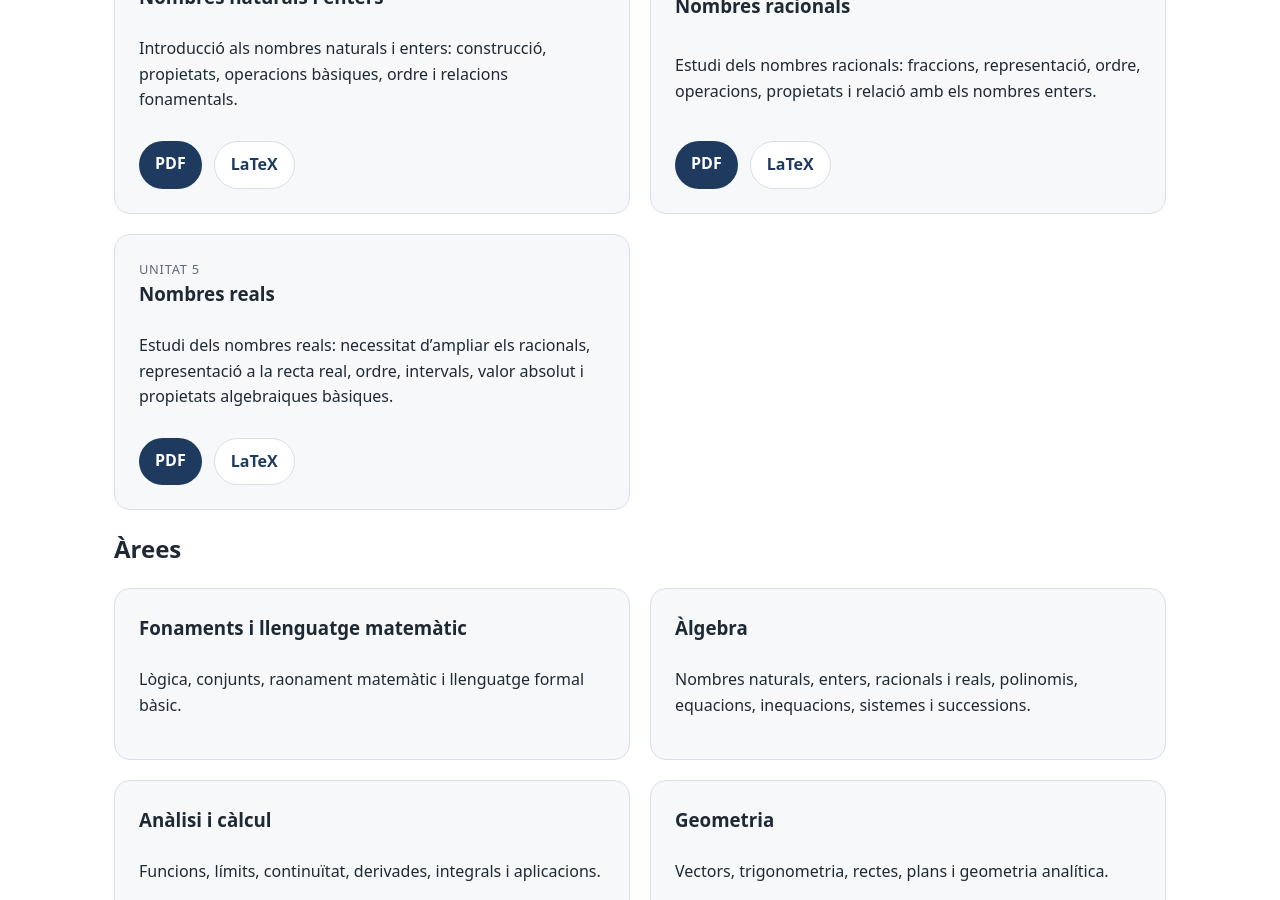
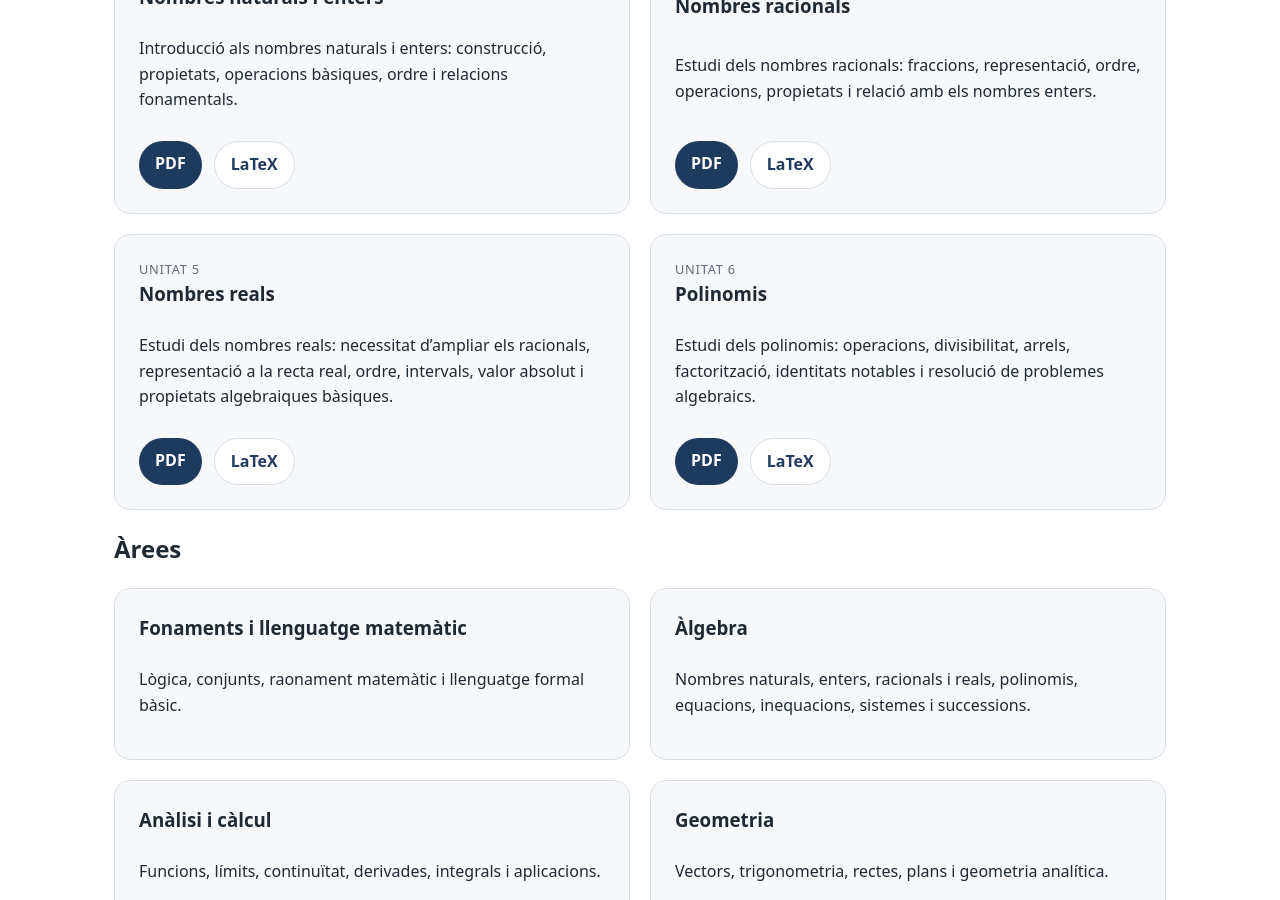
Before and after one commit to maperello/aprendes, a Jekyll site: the page built from batxillerat/index.html, in a window 1280 px wide and 900 px high, scrolled down 1050 px. Built offline with Jekyll 4.4.1, drawn with Linux system fonts in a browser that asks for light colours.

Commit message:
Add content for Unitat 6: Polinomis

```diff
--- a/batxillerat/index.html
+++ b/batxillerat/index.html
@@ -112,6 +112,21 @@ title: Batxillerat
     <a class="button secondary" href="https://github.com/maperello/aprendes/tree/main/batxillerat/reals">LaTeX</a>
   </div>
   </article>
+
+  <article class="material-card">
+  <p class="eyebrow">Unitat 6</p>
+  <h3>Polinomis</h3>
+  <p>
+    Estudi dels polinomis: operacions, divisibilitat, arrels, factorització,
+    identitats notables i resolució de problemes algebraics.
+  </p>
+
+  <div class="card-actions">
+    <a class="button" href="{{ site.baseurl }}/batxillerat/polinomis/main.pdf">PDF</a>
+    <a class="button secondary" href="https://github.com/maperello/aprendes/tree/main/batxillerat/polinomis">LaTeX</a>
+  </div>
+  </article>
+
     </div>
   </div>
 </section>
```
